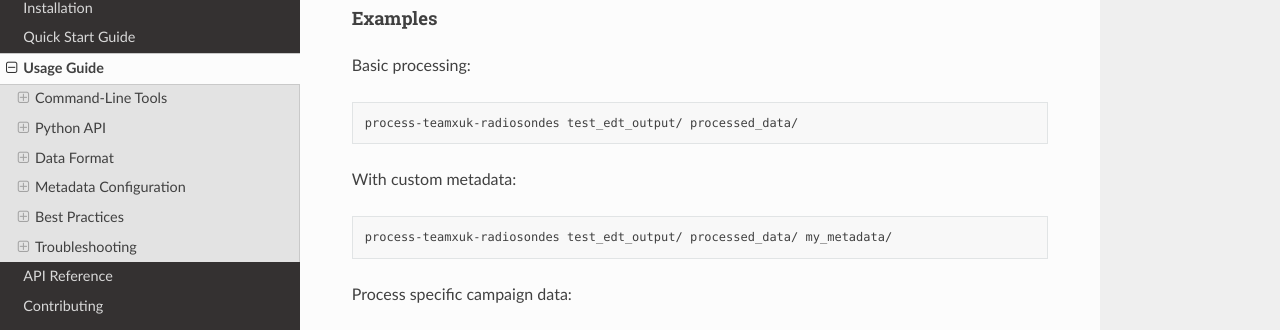
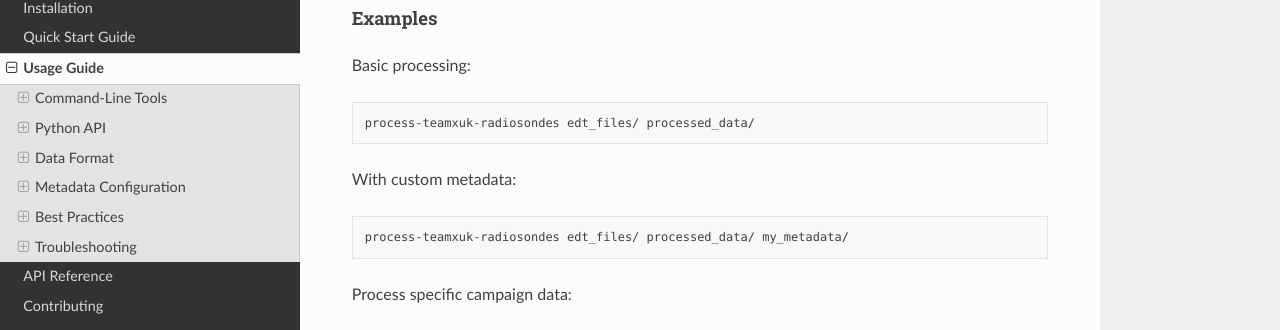
Before and after one commit to longlostjames/radiosonde-teamxuk, a Sphinx documentation site: the page built from docs/usage.md, in a window 1280 px wide and 900 px high, scrolled down 474 px. Shown: the part 144-474 px from the top of the window. Built offline with Sphinx 7.4.7 and the Read the Docs theme 3.1.0, drawn with Linux system fonts in a browser that asks for light colours.

Commit message:
Further minor doc edits

````diff
--- a/docs/usage.md
+++ b/docs/usage.md
@@ -24,12 +24,12 @@ process-teamxuk-radiosondes <input_directory> <output_directory> [metadata_direc
 
 Basic processing:
 ```bash
-process-teamxuk-radiosondes test_edt_output/ processed_data/
+process-teamxuk-radiosondes edt_files/ processed_data/
 ```
 
 With custom metadata:
 ```bash
-process-teamxuk-radiosondes test_edt_output/ processed_data/ my_metadata/
+process-teamxuk-radiosondes edt_files/ processed_data/ my_metadata/
 ```
 
 Process specific campaign data:
````
